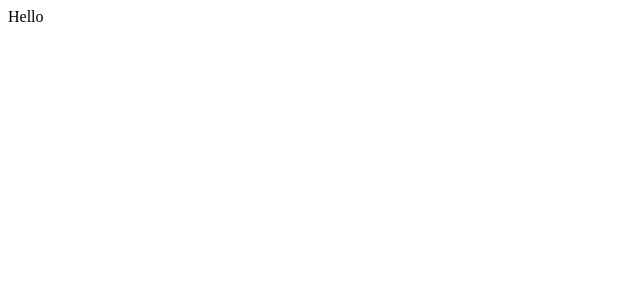
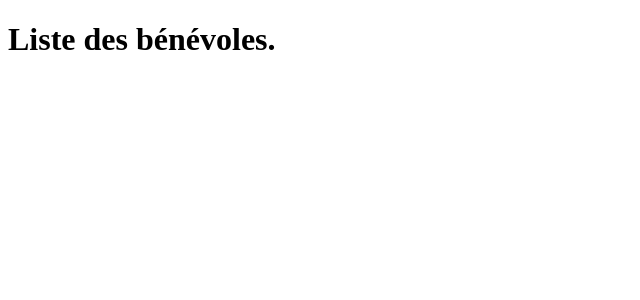
Before and after one commit to belkacem-oussama/benevole-list, a React (Vite) app: page / in a window 1280 px wide. Shown: the top 300 px of the page, without its empty margins (0-640 px from the left). Built offline with nearby package versions, Linux system fonts and the light colour scheme.

Commit message:
create first-page

```diff
--- a/src/App.jsx
+++ b/src/App.jsx
@@ -1,7 +1,7 @@
-import "./App.css"
+import Home from "./pages/Home.jsx"
 
 function App() {
-  return "Hello"
+  return <Home />
 }
 
 export default App
--- /dev/null
+++ b/src/pages/Home.jsx
@@ -0,0 +1,7 @@
+export default function Home() {
+  return (
+    <div className="home-container">
+      <h1>Liste des bénévoles.</h1>
+    </div>
+  )
+}
```
Also changed, not shown: src/App.css (deleted).
